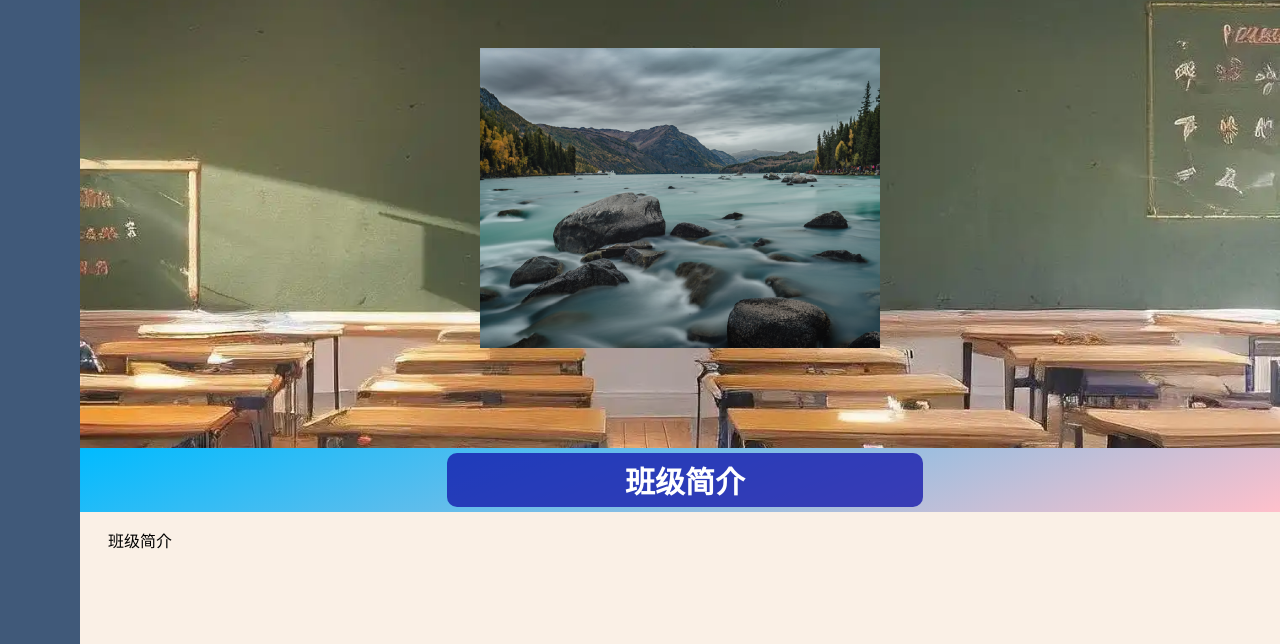
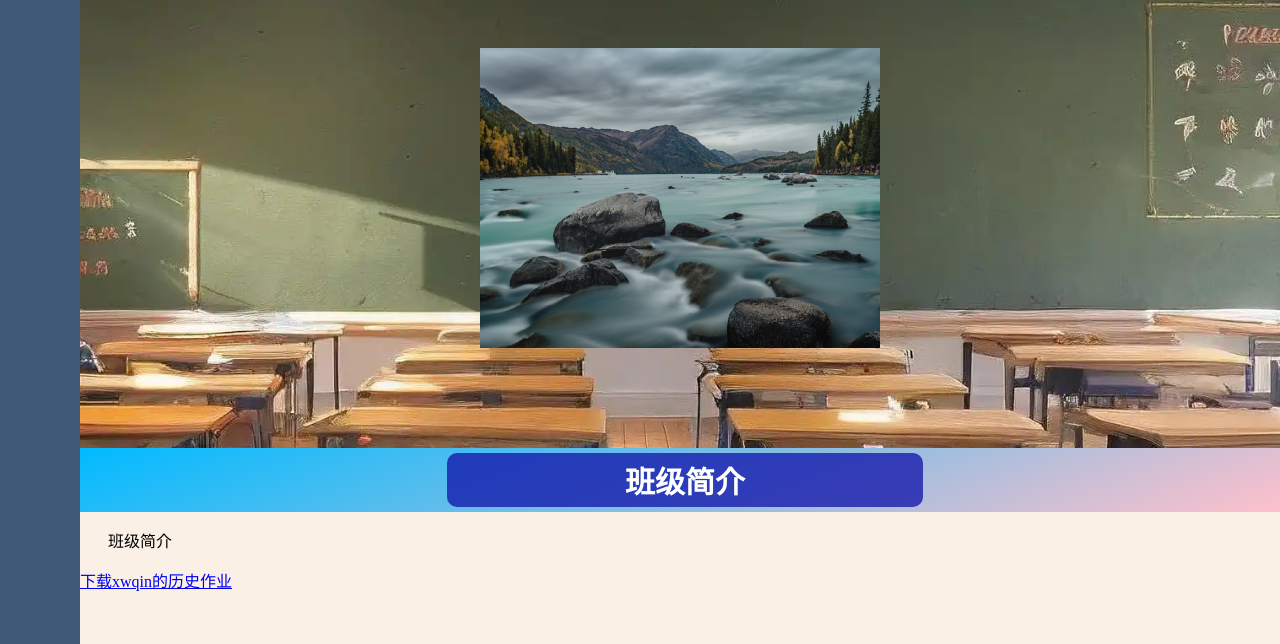
Before and after one commit to ry24-1/ry24-1.github.io, a plain HTML site: page index.html in a window 1280 px wide. Shown: the part 156-800 px from the top of the page. Drawn offline with Linux system fonts and the light colour scheme.

Commit message:
Update index.html

```diff
--- a/index.html
+++ b/index.html
@@ -46,6 +46,7 @@
 			<p style="margin-left: 100px; margin-right: 100px;">
 				&nbsp;&nbsp;班级简介
 			</p>
+			<a href='/resources/dy.pptx' class='download-btn' download>下载xwqin的历史作业</a>
 		</section>
 	</body>
 </html>
```
